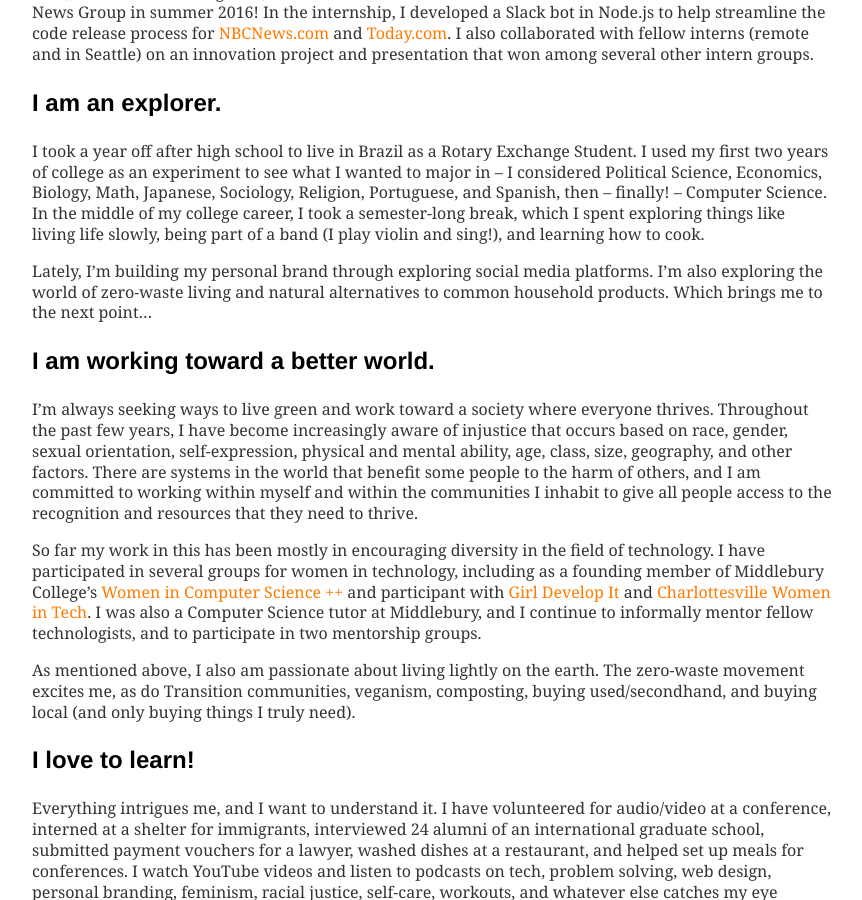
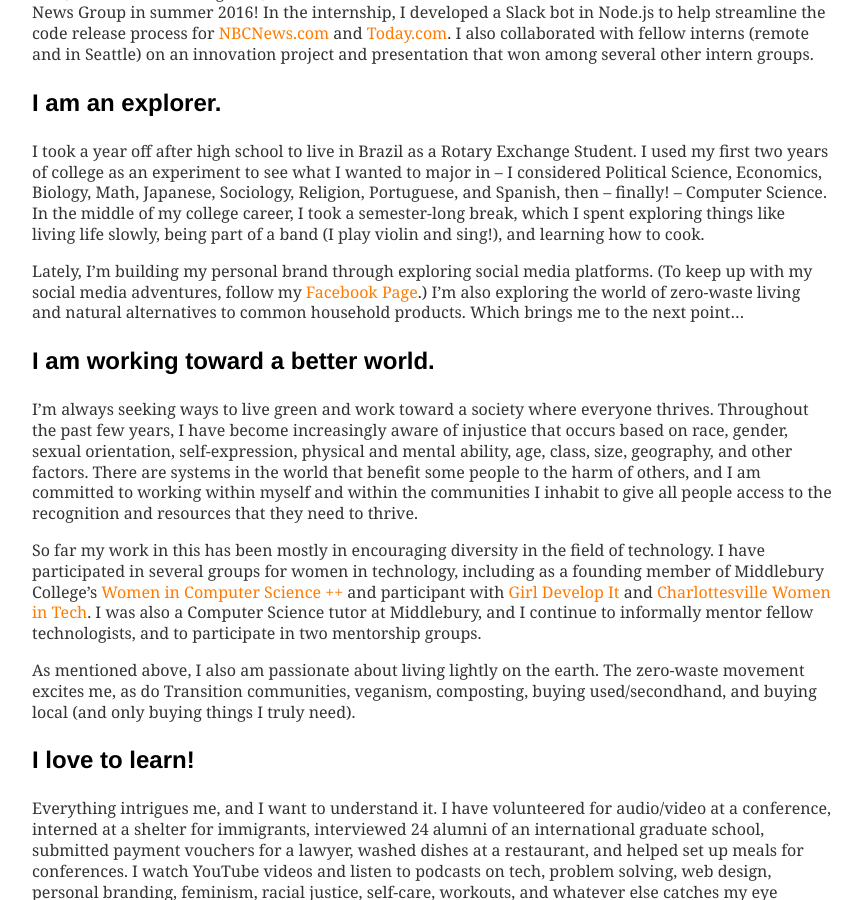
Before and after one commit to jamiehand/jamiehand.github.io, a Jekyll site: the page built from index.md, in a window 1280 px wide and 900 px high, scrolled down 1017 px. Shown: the whole window, without its empty margins (208-1070 px from the left). Built offline with Jekyll 4.4.1, drawn with Linux system fonts in a browser that asks for light colours.

Commit message:
Update index.md

```diff
--- a/index.md
+++ b/index.md
@@ -44,7 +44,9 @@
 part of a band (I play violin and sing!), and learning how to cook.
 
 Lately, I'm building my personal brand through exploring social
-media platforms. I'm also exploring the world of zero-waste living and natural
+media platforms. (To keep up with my social media adventures, follow my
+[Facebook Page](https://www.facebook.com/jamiechand4/).)
+I'm also exploring the world of zero-waste living and natural
 alternatives to common household products. Which brings me to the next point...
 
 ### I am working toward a better world.
```
